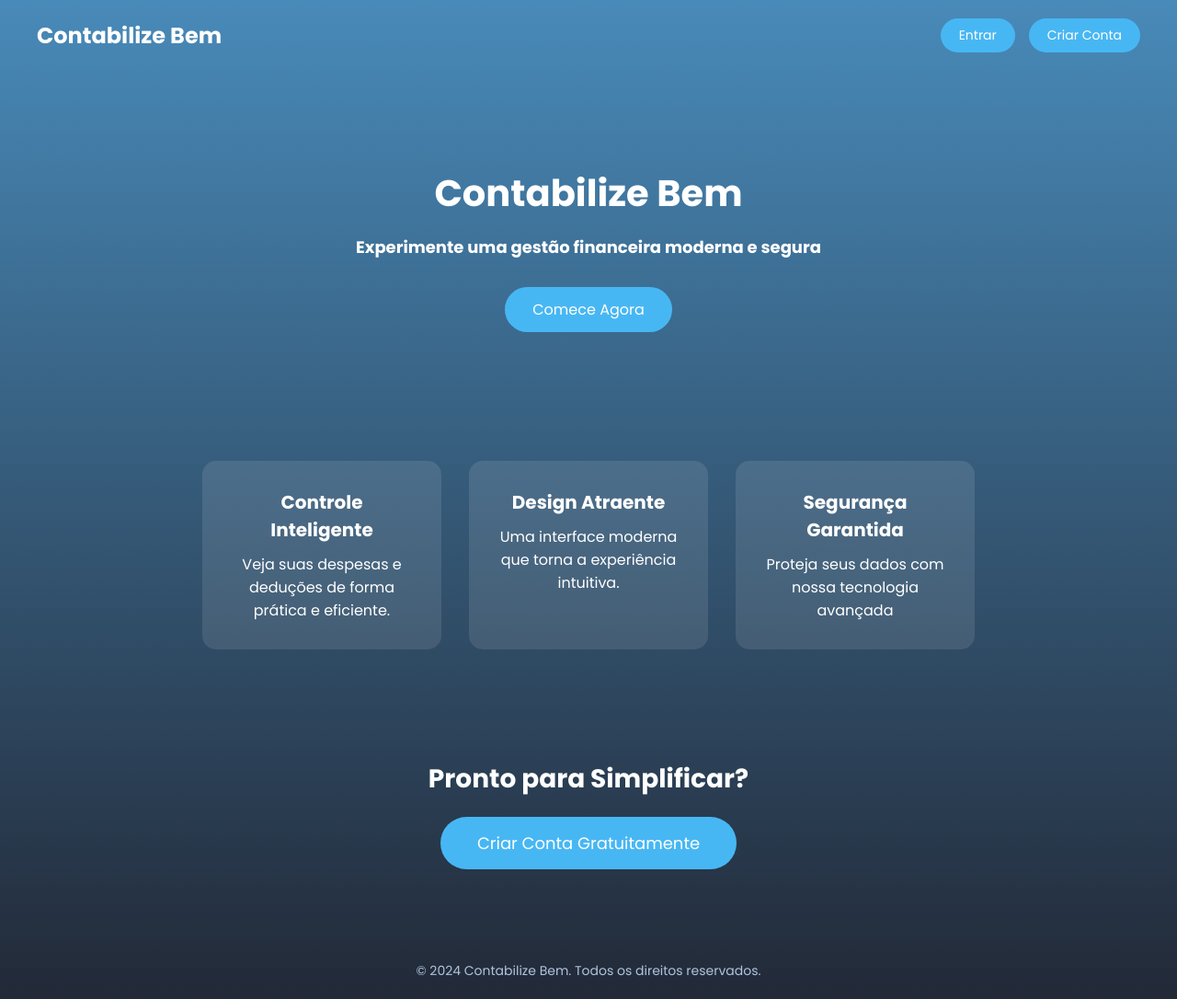
After one commit to LucasMe110/Imposto_renda_pmi, a Flask app: template src/templates/home.html in a window 1280 px wide. The commit adds this page. Shown: the whole page at 92% size. Run offline with Flask 3, Linux system fonts and the light colour scheme; the template is opened without the code that fills it, so the values that code supplies are empty.

Commit message:
página inicial

```diff
--- /dev/null
+++ b/src/static/home.css
@@ -0,0 +1,189 @@
+/* Reset CSS */
+* {
+  margin: 0;
+  padding: 0;
+  box-sizing: border-box;
+}
+
+body {
+  font-family: 'Poppins', sans-serif;
+  background: linear-gradient(0deg, rgba(34, 41, 55, 1) 0%, rgba(72, 138, 185, 1) 100%);
+  color: #FFF;
+  display: flex;
+  flex-direction: column;
+  align-items: center;
+  min-height: 100vh;
+  text-align: center;
+}
+
+/* Top Header */
+.top-header {
+  width: 100%;
+  padding: 20px 0;
+  background: transparent;
+  position: fixed;
+  top: 0;
+  z-index: 10;
+  display: flex;
+  justify-content: space-between;
+  align-items: center;
+  max-width: 1200px;
+  margin: 0 auto;
+}
+
+.logo {
+  font-size: 24px;
+  font-weight: 700;
+  color: #ffffff;
+  text-decoration: none;
+}
+
+nav {
+  display: flex;
+  gap: 20px;
+}
+
+.nav-link, .cta-button-header {
+  color: #FFF;
+  text-decoration: none;
+  font-size: 14px;
+  font-weight: 500;
+}
+
+.cta-button-header {
+  padding: 8px 20px;
+  background-color: #47B7F3;
+  border-radius: 20px;
+  transition: background 0.3s;
+}
+
+.cta-button-header:hover {
+  background-color: #36A2E3;
+}
+
+/* Content Sections */
+.content {
+  margin-top: 80px;
+  width: 100%;
+  max-width: 1200px;
+  padding: 20px;
+}
+
+.hero {
+  padding: 80px 20px;
+
+}
+
+.hero h1 {
+  font-size: 40px;
+  margin-bottom: 15px;
+  font-weight: 700;
+}
+
+.hero p {
+  font-size: 18px;
+  margin-bottom: 30px;
+  color: #FFF;
+}
+
+.cta-button {
+  display: inline-block;
+  padding: 12px 30px;
+  background-color: #47B7F3;
+  color: #FFF;
+  border-radius: 50px;
+  text-decoration: none;
+  font-size: 16px;
+  transition: background 0.3s;
+}
+
+.cta-button:hover {
+  background-color: #36A2E3;
+}
+
+/* Benefits Section */
+.benefits {
+  padding: 60px 20px;
+}
+
+.benefits h2 {
+  font-size: 32px;
+  margin-bottom: 40px;
+  color: #FFF;
+}
+
+.benefits-list {
+  display: flex;
+  justify-content: center;
+  gap: 30px;
+  flex-wrap: wrap;
+}
+
+.benefit {
+  background: rgba(255, 255, 255, 0.1);
+  border-radius: 15px;
+  padding: 30px;
+  width: 260px;
+  transition: transform 0.3s, box-shadow 0.3s;
+}
+
+.benefit:hover {
+  transform: translateY(-10px);
+  box-shadow: 0 10px 20px rgba(0, 0, 0, 0.2);
+}
+
+.benefit h3 {
+  font-size: 20px;
+  color: #ffffff;
+  margin-bottom: 10px;
+}
+
+/* CTA Section */
+.cta {
+  padding: 60px 20px;
+  background: transparent;
+}
+
+.cta h2 {
+  font-size: 28px;
+  margin-bottom: 20px;
+}
+
+.cta-button-large {
+  display: inline-block;
+  padding: 15px 40px;
+  background-color: #47B7F3;
+  color: #FFF;
+  border-radius: 50px;
+  text-decoration: none;
+  font-size: 18px;
+  transition: background 0.3s;
+}
+
+.cta-button-large:hover {
+  background-color: #36A2E3;
+}
+
+/* Footer */
+footer {
+  padding: 20px;
+  color: #B0C4DE;
+  font-size: 14px;
+  background: transparent;
+  text-align: center;
+  width: 100%;
+}
+
+.nav-links {
+  display: flex;
+  gap: 15px;
+}
+
+.top-header .container {
+  display: flex;
+  justify-content: space-between; /* Alinha logo à esquerda e botões à direita */
+  align-items: center; /* Centraliza verticalmente */
+  width: 100%; /* Ocupa toda a largura */
+  max-width: 1200px; /* Limite de largura para centralizar */
+  margin: 0 auto; /* Centraliza o conteúdo horizontalmente */
+}
--- a/src/templates/criarconta.html
+++ b/src/templates/criarconta.html
@@ -8,6 +8,7 @@
     <link href="https://fonts.googleapis.com/css?family=Fredoka+One&display=swap" rel="stylesheet">
     <link href="https://fonts.googleapis.com/css?family=Montserrat&display=swap" rel="stylesheet">
     <link rel="stylesheet" href="{{ url_for('static', filename='criarconta.css') }}">
+
 </head>
 
 <body>
--- /dev/null
+++ b/src/templates/home.html
@@ -0,0 +1,61 @@
+<!DOCTYPE html>
+<html lang="pt-br">
+<head>
+  <meta charset="UTF-8">
+  <meta name="viewport" content="width=device-width, initial-scale=1.0">
+  <title>Contabilize Bem - Gerencie seu Imposto de Renda</title>
+  <link rel="stylesheet" href="home.css">
+  <link rel="preconnect" href="https://fonts.googleapis.com">
+  <link rel="preconnect" href="https://fonts.gstatic.com" crossorigin>
+  <link href="https://fonts.googleapis.com/css2?family=Poppins:wght@300;400;600;700&display=swap" rel="stylesheet">
+</head>
+<body>
+  <header class="top-header">
+    <div class="container">
+      <a href="#" class="logo">Contabilize Bem</a>
+      <nav class="nav-links">
+        <a href="#login" class="cta-button-header secondary">Entrar</a>
+        <a href="#signup" class="cta-button-header primary">Criar Conta</a>
+      </nav>
+    </div>
+  </header>
+
+
+
+  <main class="content">
+    <section class="hero">
+      <h1>Contabilize Bem</h1>
+      <p><strong>Experimente uma gestão financeira moderna e segura</strong></p>
+      <a href="#start" class="cta-button">Comece Agora</a>
+    </section>
+
+    <section class="benefits">
+
+      <div class="benefits-list">
+        <div class="benefit">
+          <h3><strong>Controle Inteligente</strong></h3>
+          <p>Veja suas despesas e deduções de forma prática e eficiente.</p>
+        </div>
+        <div class="benefit">
+          <h3><strong>Design Atraente</strong></h3>
+          <p>Uma interface moderna que torna a experiência intuitiva.</p>
+        </div>
+        <div class="benefit">
+          <h3><strong>Segurança Garantida</strong></h3>
+          <p>Proteja seus dados com nossa tecnologia avançada</p>
+        </div>
+      </div>
+    </section>
+
+    <section class="cta">
+      <h2>Pronto para Simplificar?</h2>
+
+      <a href="#signup" class="cta-button-large">Criar Conta Gratuitamente</a>
+    </section>
+  </main>
+
+  <footer>
+    <p>&copy; 2024 Contabilize Bem. Todos os direitos reservados.</p>
+  </footer>
+</body>
+</html>
```
Also changed, not shown: 1 other file.
